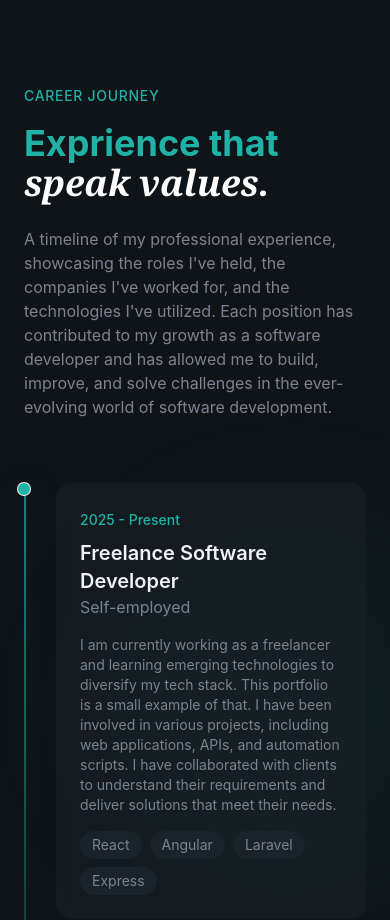
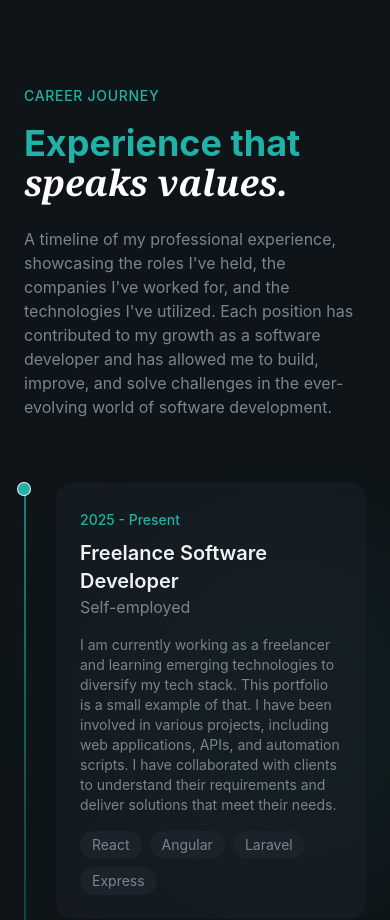
Before and after one commit to FerchoChainz/Portfolio, a React (Vite) app: page / in a window 390 px wide. Shown: the part 5420-6340 px from the top of the page. Built offline with nearby package versions, Linux system fonts and the light colour scheme.

Commit message:
Fix cv download and bg image path

```diff
--- a/src/sections/Experience.jsx
+++ b/src/sections/Experience.jsx
@@ -36,8 +36,8 @@
             className="text-4xl md:text-5xl font-bold mt-4 mb-6 animate-fade-in animate-delay-100
                     text-secondary-foreground"
           >
-            Exprience that{" "}
-            <span className="font-serif italic text-white"> speak values.</span>
+            Experience that{" "}
+            <span className="font-serif italic text-white"> speaks values.</span>
           </h2>
 
           <p className="text-muted-foreground animate-fade-in animate-delay-200">
@@ -51,7 +51,7 @@
 
         {/* timeline */}
         <div className="relative">
-          <div className="timeline-glow absolute left-0 md:left-1/2 top-0 bottom-0 w-[2px] bg-gradient-to-b from-primary/70 via-primary/30 to-transparent md:-trnaslate-x-1/2 shadow-[0_0_25px_rgba(32,178,166,0/8)]" />
+          <div className="timeline-glow absolute left-0 md:left-1/2 top-0 bottom-0 w-[2px] bg-gradient-to-b from-primary/70 via-primary/30 to-transparent md:-translate-x-1/2 shadow-[0_0_25px_rgba(32,178,166,0/8)]" />
 
           {/* experience items */}
           <div className="space-y-12">
--- a/src/sections/Hero.jsx
+++ b/src/sections/Hero.jsx
@@ -50,7 +50,7 @@
       {/* bg image */}
       <div className="absolute inset-0">
         <img
-          src="public/hero-bg.jpg"
+          src="/hero-bg.jpg"
           alt="hero-img"
           className="w-full h-full object-cover opacity-40"
         />
```
Also changed, not shown: 1 other file (tests, documents, lock files or other folders).
